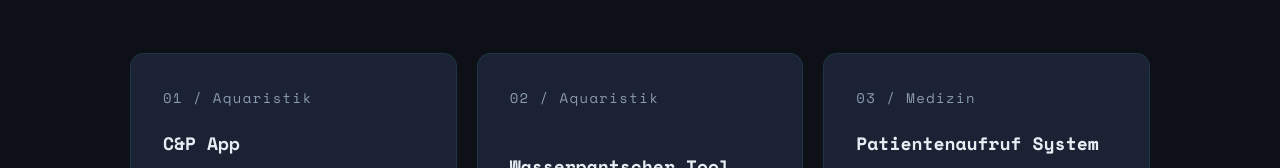
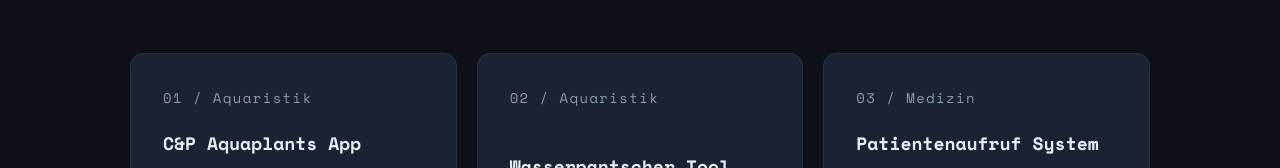
Before and after one commit to xJRx98/xJRx98Software, a plain HTML site: page index.html in a window 1280 px wide. Shown: the part 1747-1915 px from the top of the page. Drawn offline with nearby package versions, Linux system fonts and the light colour scheme.

Commit message:
Update index.html

```diff
--- a/index.html
+++ b/index.html
@@ -1153,7 +1153,7 @@ footer p {
 
         <div class="project-card reveal" onclick="showProject('cp-app')">
           <p class="project-num">01 / Aquaristik</p>
-          <h3>C&P App</h3>
+          <h3>C&P Aquaplants App</h3>
           <p>App zur Unterstützung rund um Aquaristik und Pflanzenpflege. Praktische Tools und nützliche Funktionen für Hobbyisten und Profis.</p>
           <button class="project-link">
             Mehr erfahren
```
